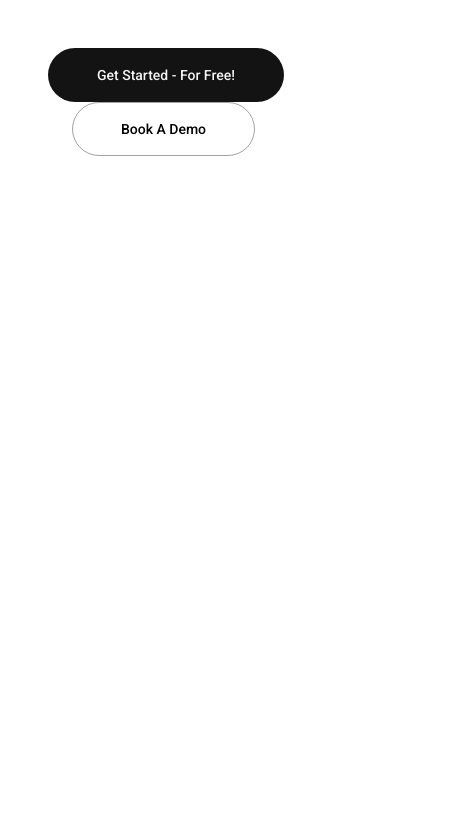
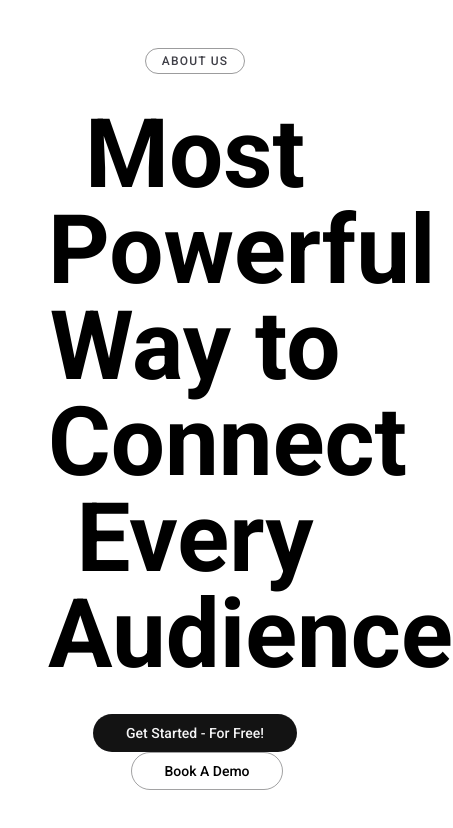
Before and after one commit to iliya-zandi/ReelUp, a React (Vite) app: page / in a window 390 px wide. Shown: the top 828 px of the page, 453 px wide, since content can reach past the window. Built offline with nearby package versions, Linux system fonts and the light colour scheme.

Commit message:
feat: Overline Component

```diff
--- a/src/components/Button.tsx
+++ b/src/components/Button.tsx
@@ -1,5 +1,18 @@
+/**
+ * Button Component
+ * A customizable button component for React applications.
+ * Supports optional dark mode, additional class names, and optional link wrapping.
+ */
 import React, { type ButtonHTMLAttributes } from "react";
 
+/**
+ * ButtonProps Interface
+ * Extends the default HTML button attributes and adds custom props:
+ * - children: React nodes inside the button
+ * - dark: optional boolean to enable dark mode styling
+ * - className: optional string for additional CSS classes
+ * - link: optional string URL to wrap the button in a clickable link
+ */
 interface ButtonProps extends ButtonHTMLAttributes<HTMLButtonElement> {
   children: React.ReactNode;
   dark?: boolean;
@@ -7,6 +20,10 @@ interface ButtonProps extends ButtonHTMLAttributes<HTMLButtonElement> {
   link?: string;
 }
 
+/**
+ * Button Functional Component
+ * Renders a styled button element with optional dark theme and link overlay.
+ */
 const Button: React.FC<ButtonProps> = ({
   children,
   dark = false,
@@ -14,17 +31,38 @@ const Button: React.FC<ButtonProps> = ({
   className = "",
   ...rest
 }) => {
+  /**
+   * buttonClass
+   * Constructs the CSS classes for the button.
+   * Includes base styles, dark mode styles (if dark=true), and any additional className.
+   */
+  const buttonClass = `relative rounded-full md:px-12 px-8 md:py-4 py-2 border border-zinc-900/40 font-medium text-sm ${
+    dark ? "bg-[#131313] text-zinc-100" : ""
+  } ${className}`;
+
   return (
-    <button
-      className={`relative rounded-full px-12 py-4 border border-zinc-900/40 font-medium text-sm ${
-        dark && "bg-[#131313] text-zinc-100"
-      }  ${className}`}
-      {...rest}
-    >
+    /**
+     * button element
+     * Applies buttonClass and spreads additional props from rest.
+     */
+    <button className={buttonClass} {...rest}>
+      {/**
+       * link overlay
+       * If a link prop is provided, renders an absolutely positioned <a> covering the button.
+       */}
       {link && <a href={link} className="absolute top-0 left-0 inset-0"></a>}
+
+      {/**
+       * children
+       * Renders the content inside the button.
+       */}
       {children}
     </button>
   );
 };
 
+/**
+ * Default Export
+ * Exports the Button component for use in other parts of the application.
+ */
 export default Button;
--- /dev/null
+++ b/src/components/Overline.tsx
@@ -0,0 +1,44 @@
+/**
+ * Overline Component
+ * A small, styled text container for overline or label-like content.
+ * Supports optional custom class names.
+ */
+import React, { type FC } from "react";
+
+/**
+ * OverlineProps Interface
+ * Defines props for the Overline component:
+ * - children: React nodes to be displayed inside the overline
+ * - className: optional string for additional CSS classes
+ */
+interface OverlineProps {
+  children: React.ReactNode;
+  className?: string;
+}
+
+/**
+ * Overline Functional Component
+ * Renders a div styled as an overline/label.
+ */
+const Overline: FC<OverlineProps> = ({ children, className = "" }) => {
+  /**
+   * overlineClass
+   * Constructs the CSS classes for the overline element.
+   * Includes responsive text sizes, uppercase letters, border, padding, and optional custom classes.
+   */
+  const overlineClass = `md:text-sm text-xs uppercase font-medium tracking-widest text-zinc-700 border border-zinc-950/40 inline-block rounded-full md:px-6 px-4 md:py-2 py-1 ${className}`;
+
+  return (
+    /**
+     * div element
+     * Displays the children with the overline styling.
+     */
+    <div className={overlineClass}>{children}</div>
+  );
+};
+
+/**
+ * Default Export
+ * Exports the Overline component for use in other parts of the application.
+ */
+export default Overline;
--- a/src/main.tsx
+++ b/src/main.tsx
@@ -3,10 +3,15 @@ import { createRoot } from "react-dom/client";
 
 import "./assets/styles/index.css";
 import Button from "./components/Button";
+import Overline from "./components/Overline";
 
 createRoot(document.getElementById("root")!).render(
   <StrictMode>
-    <div className="p-12">
+    <div className="p-12 text-center min-h-[1900px]">
+      <Overline>about us</Overline>
+      <h1 className="text-8xl font-bold my-8">
+        Most Powerful Way to Connect Every Audience
+      </h1>
       <Button className="inline-block" link="123" dark>
         Get Started - For Free!
       </Button>
```
